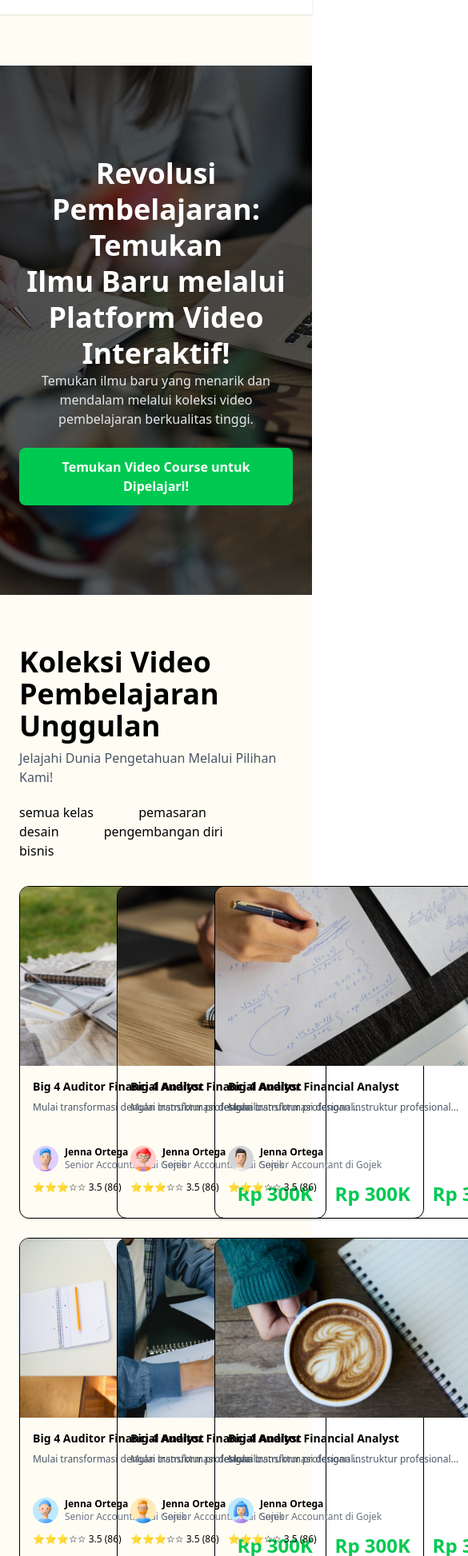
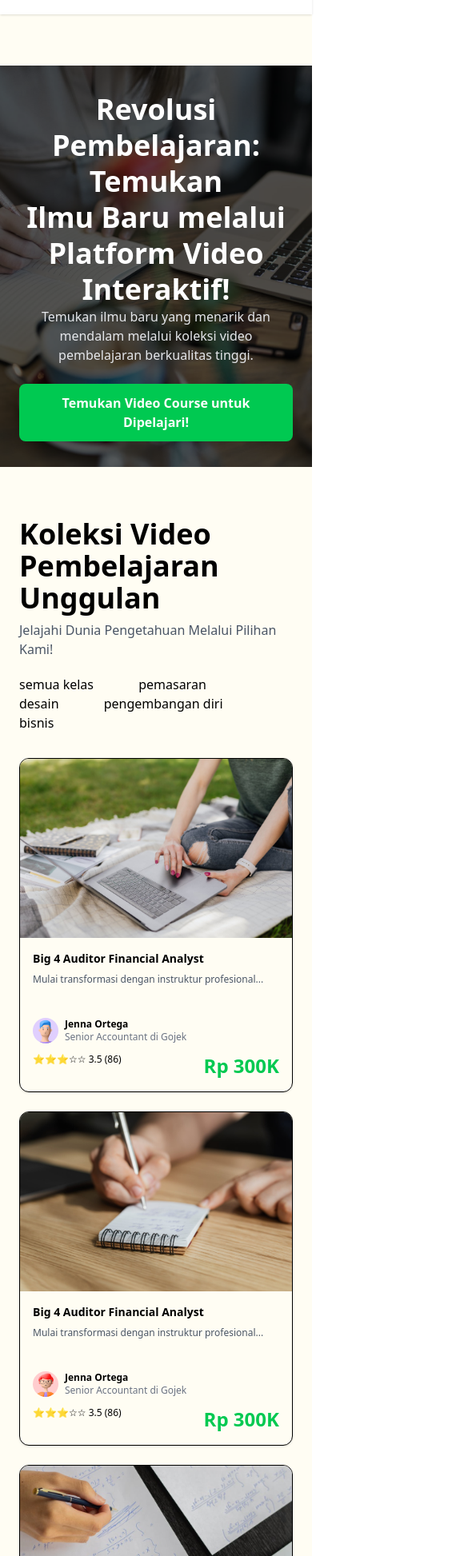
Before and after one commit to dwisnuadi/my-project, a React (Vite) app: page /home in a window 390 px wide. Shown: the part 54-2000 px from the top of the page at 80% size, 585 px wide, since content can reach past the window. Built offline with nearby package versions, Linux system fonts and the light colour scheme.

Commit message:
my-project/package.json

```diff
--- a/package.json
+++ b/package.json
@@ -1,9 +1,12 @@
 {
+  "homepage": "https://dwisnuadi.github.io/my-project",
   "name": "my-project",
   "private": true,
   "version": "0.0.0",
   "type": "module",
   "scripts": {
+    "predeploy" : "npm run build",
+    "deploy" : "gh-pages -d build",
     "dev": "vite",
     "build": "vite build",
     "lint": "eslint .",
--- a/src/pages/home.jsx
+++ b/src/pages/home.jsx
@@ -33,7 +33,7 @@ function Home() {
       >
         <div className="absolute inset-0 bg-black/60" />
 
-        <div className="relative mx-auto max-w-5xl px-6 p-28 text-white text-center ">
+        <div className="relative mx-auto max-w-5xl px-6 py-8 md:py-16 lg:py-28 text-white text-center ">
           <h1 className="text-4xl font-bold leading-tight">
             Revolusi Pembelajaran: Temukan <br />
             Ilmu Baru melalui Platform Video <br />
@@ -71,11 +71,11 @@ function Home() {
 
     </div>
 
-        <div className="mt-8 grid grid-cols-3 gap-6">
+        <div className="mt-8 grid grid-cols-1 md:grid-cols-2 lg:grid-cols-3 gap-6">
           {[...Array(9)].map((_, i) => (
             <div
               key={i}
-              className="w-96 h-104 overflow-hidden rounded-xl border shadow"
+              className="overflow-hidden rounded-xl border shadow"
             >
               <img
                 src={courseImages[i]}
@@ -128,7 +128,7 @@ function Home() {
       >
         <div className="absolute inset-0 bg-black/60" />
 
-        <div className="relative z-10 mx-auto max-w-4xl px-6 p-28 text-white text-center">
+        <div className="relative z-10 mx-auto max-w-4xl px-6 py-8 md:py-16 lg:py-28 text-white text-center">
           <h1 className="text-3xl font-bold">
             NEWSLETTER <br /> MAU BELAJAR LEBIH BANYAK?
           </h1>
@@ -153,7 +153,7 @@ function Home() {
 
       {/* ================= FOOTER ================= */}
       <footer className="bg-white text-black">
-        <div className="mx-auto max-w-7xl px-6 py-10 grid gap-8 md:grid-cols-4 ">
+        <div className="mx-auto max-w-7xl px-6 py-10 grid gap-8 grid-cols-1 sm:grid-cols-2 md:grid-cols-4 ">
           <div>
             <img
               src="/src/assets/images/Logo.png"
```
Also changed, not shown: 1 other file (tests, documents, lock files or other folders).
